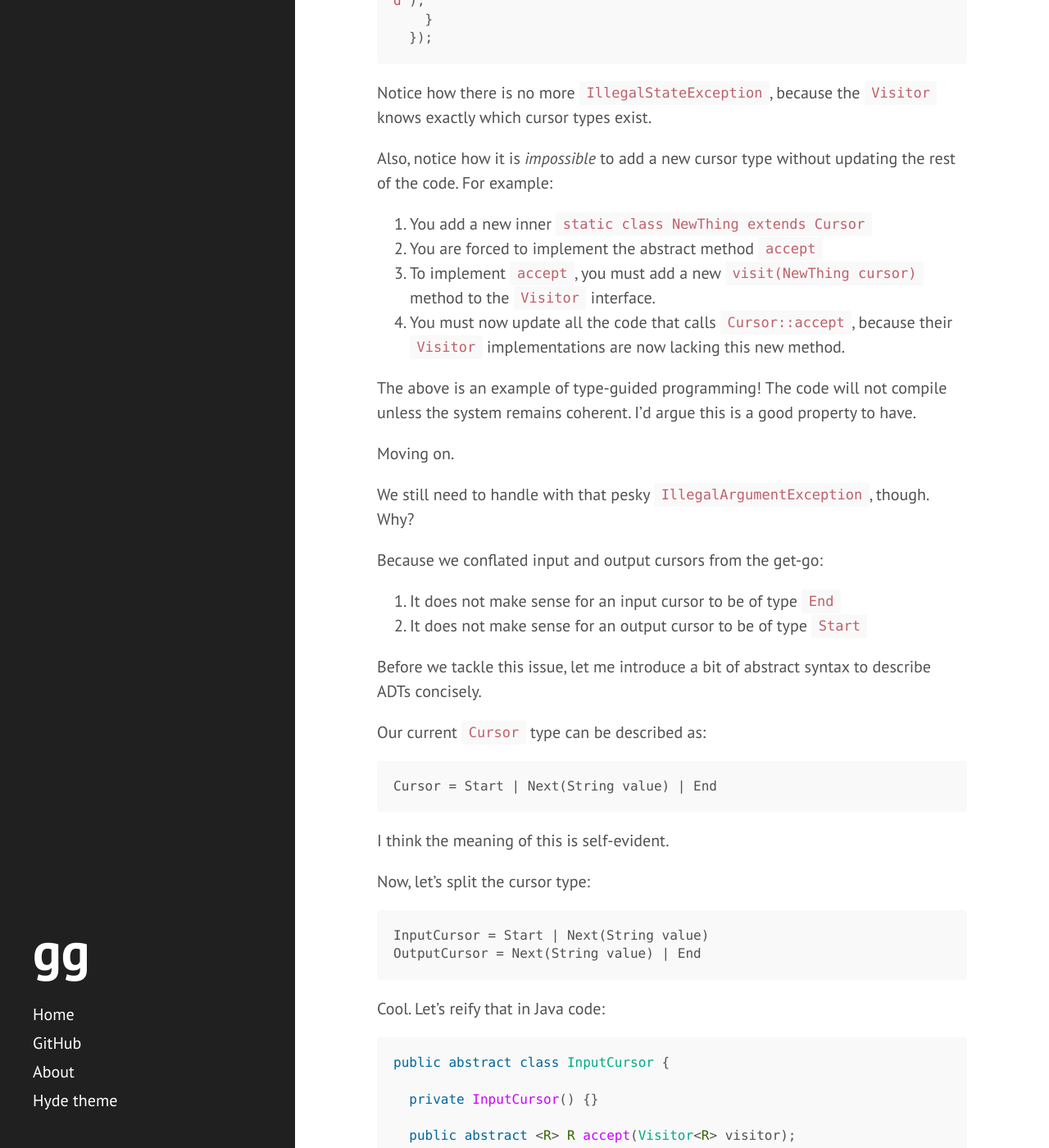
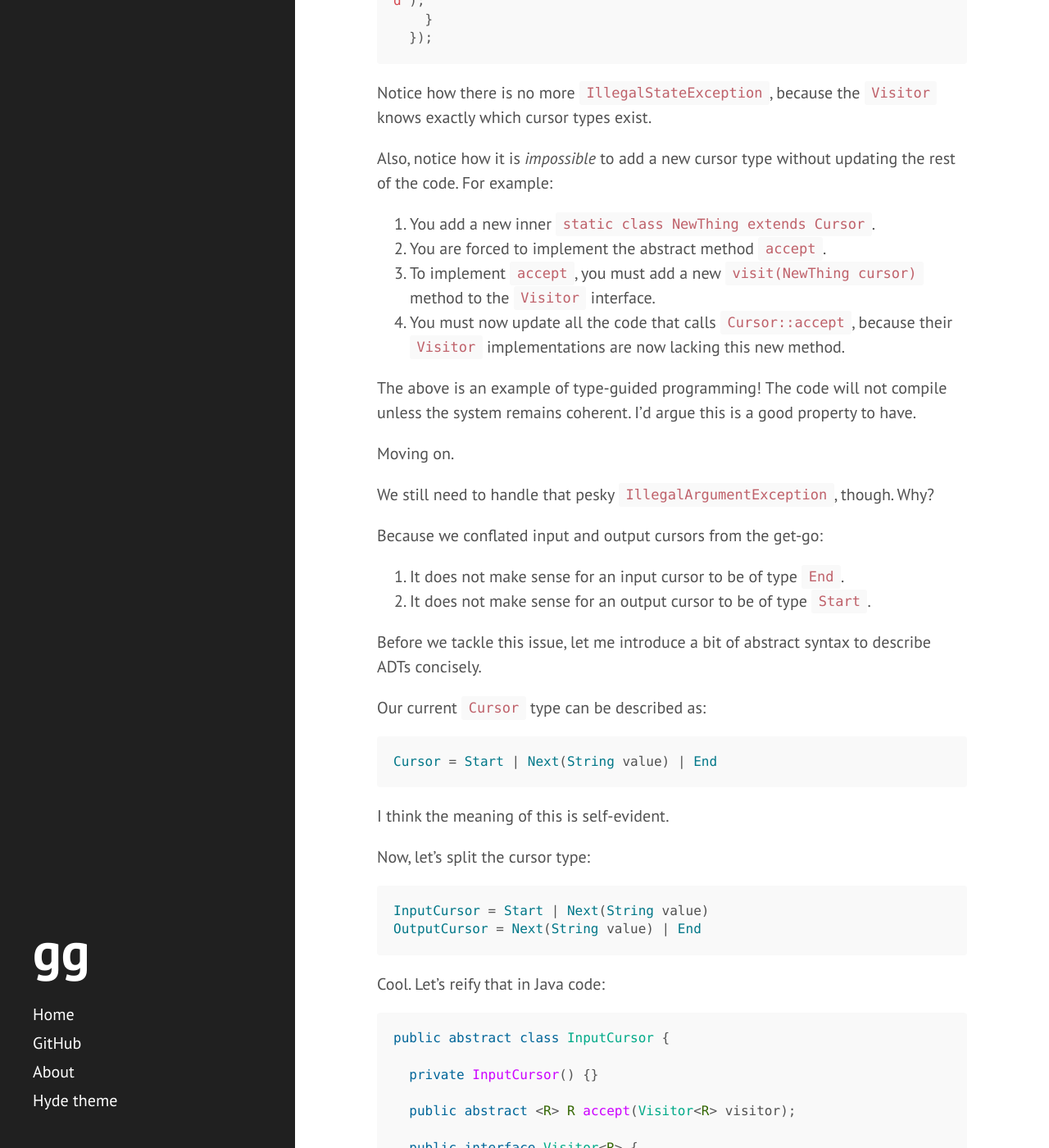
Before and after one commit to Garciat/garciat.github.io, a Jekyll site: the page built from _posts/2020-05-07-java-adt.md, in a window 1280 px wide and 1400 px high, scrolled down 5369 px. Shown: the whole window at 82% size. Built offline with Jekyll 4.4.1, drawn with Linux system fonts in a browser that asks for light colours.

Commit message:
Update 2020-05-07-java-adt.md

````diff
--- a/_posts/2020-05-07-java-adt.md
+++ b/_posts/2020-05-07-java-adt.md
@@ -219,8 +219,8 @@ List<Transaction> transactions =
 Notice how there is no more `IllegalStateException`, because the `Visitor` knows exactly which cursor types exist.
 
 Also, notice how it is _impossible_ to add a new cursor type without updating the rest of the code. For example:
-  1. You add a new inner `static class NewThing extends Cursor`
-  2. You are forced to implement the abstract method `accept`
+  1. You add a new inner `static class NewThing extends Cursor`.
+  2. You are forced to implement the abstract method `accept`.
   3. To implement `accept`, you must add a new `visit(NewThing cursor)` method to the `Visitor` interface.
   4. You must now update all the code that calls `Cursor::accept`, because their `Visitor` implementations are now lacking this new method.
 
@@ -228,17 +228,17 @@ The above is an example of type-guided programming! The code will not compile un
 
 Moving on.
 
-We still need to handle with that pesky `IllegalArgumentException`, though. Why?
+We still need to handle that pesky `IllegalArgumentException`, though. Why?
 
 Because we conflated input and output cursors from the get-go:
-  1. It does not make sense for an input cursor to be of type `End`
-  2. It does not make sense for an output cursor to be of type `Start`
+  1. It does not make sense for an input cursor to be of type `End`.
+  2. It does not make sense for an output cursor to be of type `Start`.
 
 Before we tackle this issue, let me introduce a bit of abstract syntax to describe ADTs concisely.
 
 Our current `Cursor` type can be described as:
 
-```
+```haskell
 Cursor = Start | Next(String value) | End
 ```
 
@@ -246,7 +246,7 @@ I think the meaning of this is self-evident.
 
 Now, let's split the cursor type:
 
-```
+```haskell
 InputCursor = Start | Next(String value)
 OutputCursor = Next(String value) | End
 ```
````
